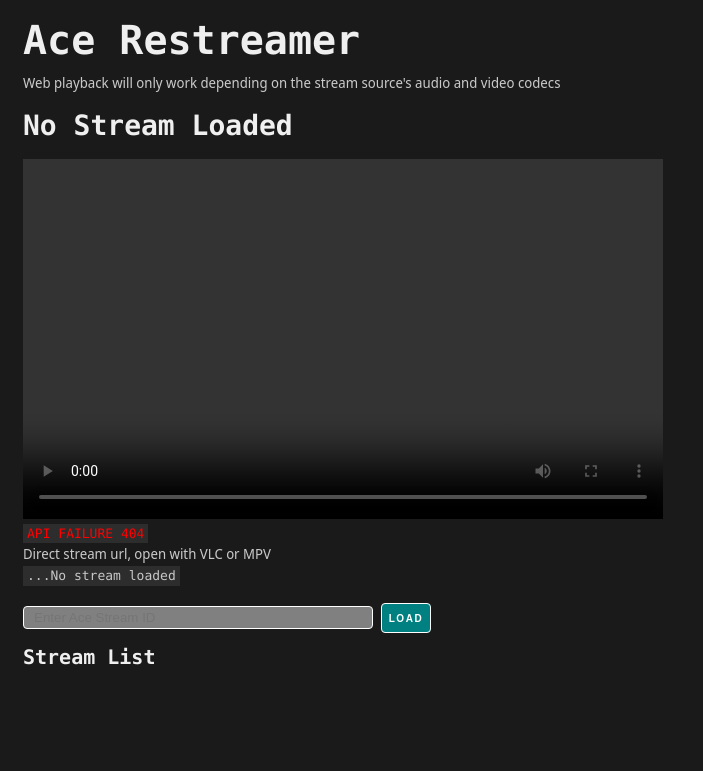
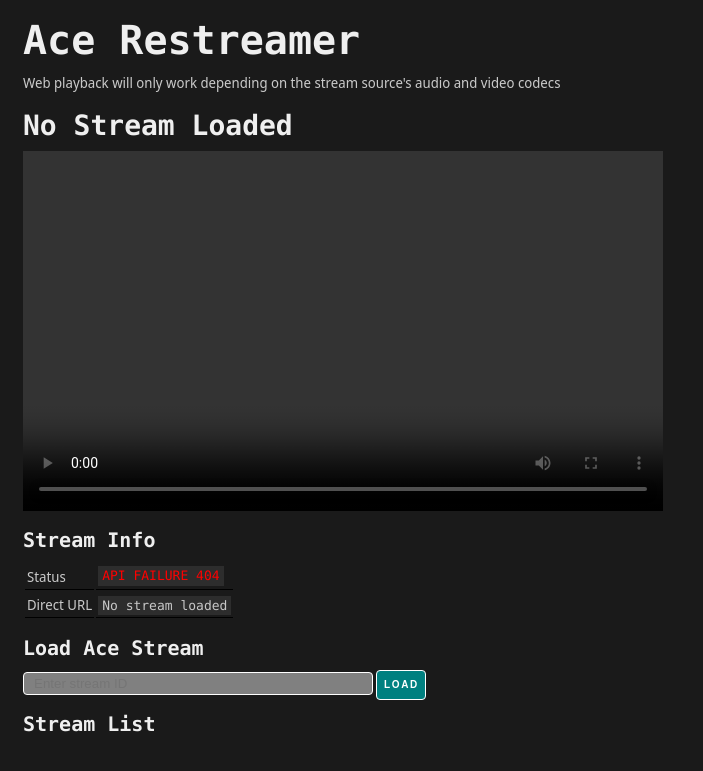
Before and after one commit to kism/AceReStreamer, a Python web app: template acestreamwebplayer/templates/stream.html.j2 in a window 1280 px wide. Shown: the top 771 px of the page, without its empty margins (0-703 px from the left). Run offline with Jinja, Linux system fonts and the light colour scheme; the template is opened without the code that fills it, so the values that code supplies are empty; some web fonts are replaced.

Commit message:
better page layout

```diff
--- a/acestreamwebplayer/__init__.py
+++ b/acestreamwebplayer/__init__.py
@@ -1,8 +1,6 @@
 """Flask webapp acestreamwebplayer."""
 
 from pprint import pformat
-
-from flask import render_template
 
 from . import authentication_bp, config, logger, stream_bp
 from .flask_helpers import FlaskAcestreamWebplayer
--- a/acestreamwebplayer/scraper.py
+++ b/acestreamwebplayer/scraper.py
@@ -1,7 +1,6 @@
 """Scraper object."""
 
 import json
-import re
 from pathlib import Path
 
 import requests
--- a/acestreamwebplayer/static/acestreamwebplayer.js
+++ b/acestreamwebplayer/static/acestreamwebplayer.js
@@ -109,8 +109,8 @@
   console.log(`Loading stream: ${videoSrc}`);
 
   const streamStatus = document.getElementById("stream-status");
+  streamStatus.className = "status-neutral";
   streamStatus.innerHTML = `Stream loading...`;
-  streamStatus.classNameName = "status-neutral";
 
   if (Hls.isSupported()) {
     var hls = new Hls();
@@ -182,6 +182,10 @@
 
 // Wrap DOM-dependent code in DOMContentLoaded event
 document.addEventListener("DOMContentLoaded", function () {
+  const streamStatus = document.getElementById("stream-status");
+  streamStatus.className = "status-neutral";
+  streamStatus.innerHTML = "Ready to load a stream";
+
   getStreams();
   //setInterval(getStreams, 10 * 60 * 1000); // 10 minutes in milliseconds
   setInterval(getStreams, 60 * 100); // 10 seconds in milliseconds
@@ -196,16 +200,8 @@
 
   setInterval(checkIfPlaying, 1000); // Check every second if the video is playing
 
-  manualInput = document.getElementById("stream-manual-input");
-  inputField = document.createElement("input");
-  inputField.type = "text";
-  inputField.id = "stream-id-input";
-  inputField.placeholder = "Enter Ace Stream ID";
-  manualInput.appendChild(inputField);
-  manualInput.appendChild(document.createElement("code"));
-  manualInput.appendChild(document.createElement("button"));
-  manualInput.lastChild.innerText = "Load";
-  manualInput.lastChild.onclick = () => {
+  loadStreamButton = document.getElementById("load-stream-button");
+  loadStreamButton.onclick = () => {
     const streamId = document.getElementById("stream-id-input").value; // Get the value from the input field
     if (streamId) {
       loadStreamUrl(streamId, streamId); // Load the stream with the entered ID
--- a/acestreamwebplayer/templates/stream.html.j2
+++ b/acestreamwebplayer/templates/stream.html.j2
@@ -13,13 +13,21 @@
   <h1>Ace Restreamer</h1>
   <p>Web playback will only work depending on the stream source's audio and video codecs</p>
   <h2 id="stream-name">No Stream Loaded</h2>
-  <p>{{ stream_url }}</p>
   <video id="video" controls width="640" height="360"></video>
-  <code id="stream-status">Javescript not loaded</code>
-  <p>Direct stream url, open with VLC or MPV<br>
-    <code id="direct-url">...No stream loaded</code>
-  </p>
-  <div id="stream-manual-input"></div>
+  <h3>Stream Info</h3>
+  <table>
+    <tr>
+      <td>Status</td>
+      <td><code id="stream-status">Javascript not loaded</code></td>
+    </tr>
+    <tr>
+      <td>Direct URL</td>
+      <td><code id="stream-url">No stream loaded</code></td>
+    </tr>
+  </table>
+  <h3>Load Ace Stream</h3>
+  <input type="text" id="stream-id-input" placeholder="Enter stream ID">
+  <button id="load-stream-button">Load</button>
   <h3>Stream List</h3>
   <table id="stream-table"></table>
 </body>
```
Also changed, not shown: README.md.
